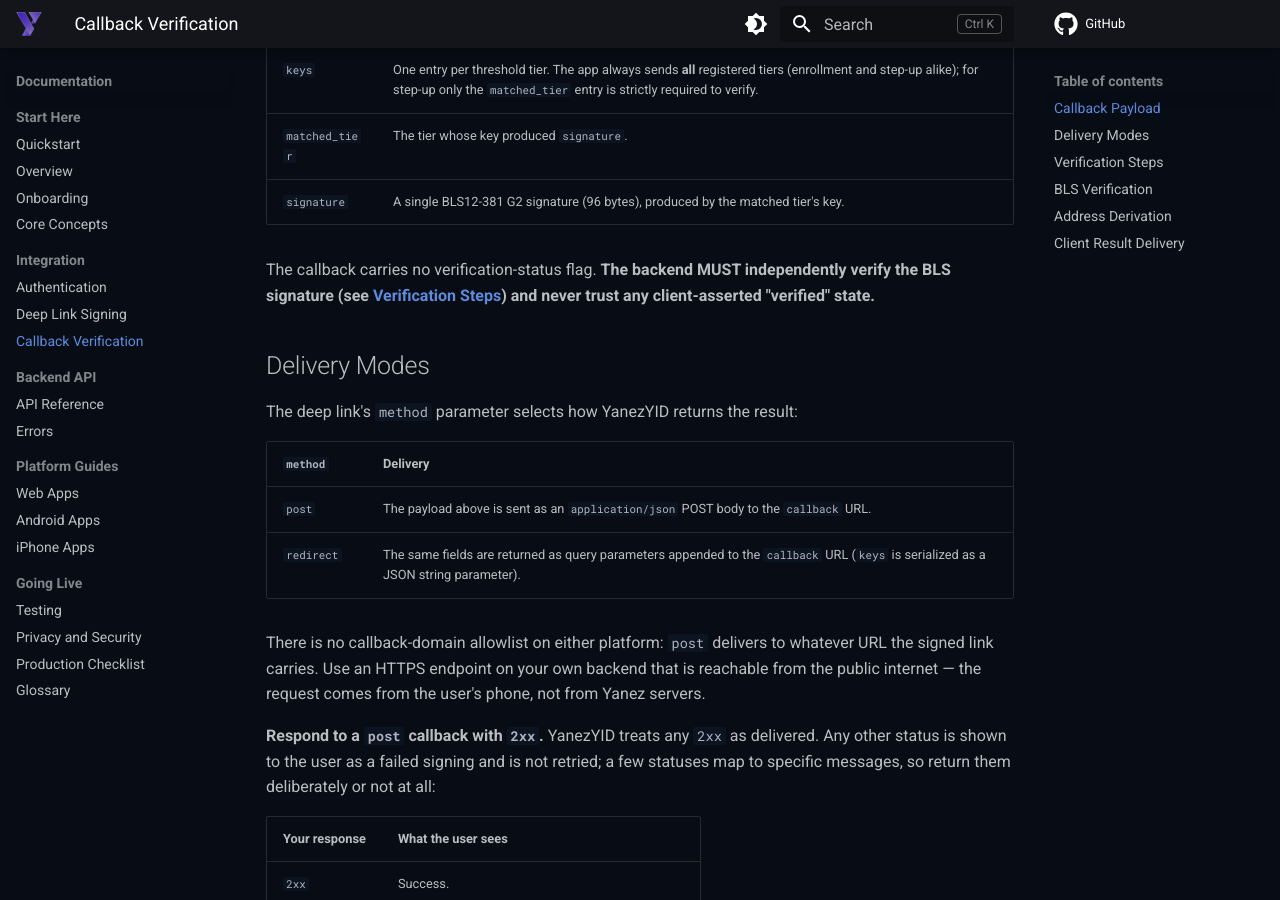
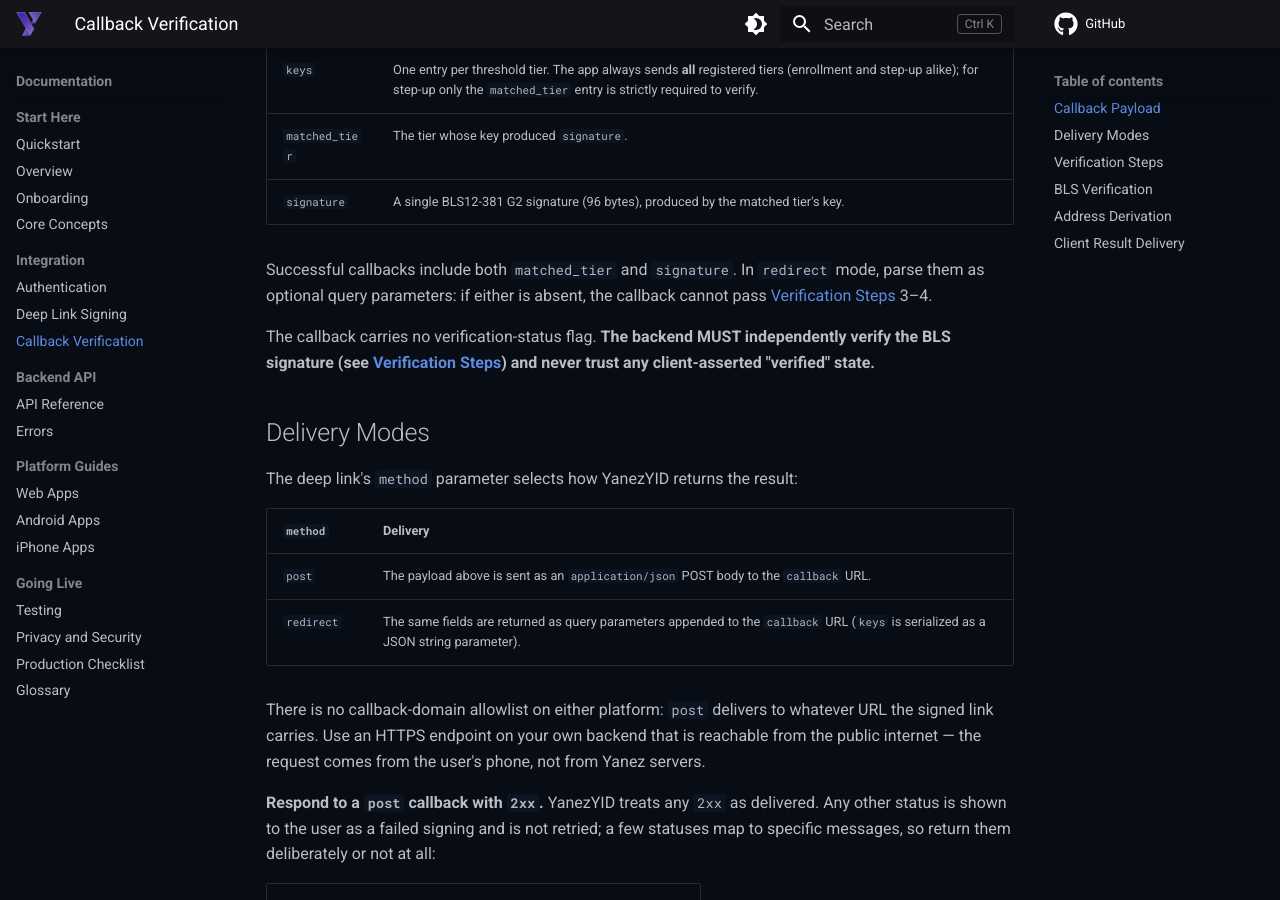
Before and after one commit to yanez-compliance/yanez-yid-partner-docs, an MkDocs documentation site: the page built from docs/callback.md, in a window 1280 px wide and 900 px high, scrolled down 930 px. Built offline with MkDocs 1.6.1 and Material for MkDocs 9.7.7, drawn with Linux system fonts in a browser that asks for light colours; comment, search, counter and statistics services are not loaded.

Commit message:
docs: clarify matched_tier and signature as optional query params in redirect mode

```diff
--- a/docs/callback.md
+++ b/docs/callback.md
@@ -36,6 +36,10 @@ YanezYID POSTs `application/json`:
 | `keys` | One entry per threshold tier. The app always sends **all** registered tiers (enrollment and step-up alike); for step-up only the `matched_tier` entry is strictly required to verify. |
 | `matched_tier` | The tier whose key produced `signature`. |
 | `signature` | A single BLS12-381 G2 signature (96 bytes), produced by the matched tier's key. |
+
+Successful callbacks include both `matched_tier` and `signature`. In `redirect`
+mode, parse them as optional query parameters: if either is absent, the callback
+cannot pass [Verification Steps](#verification-steps) 3–4.
 
 The callback carries no verification-status flag. **The backend MUST
 independently verify the BLS signature (see [Verification
```
